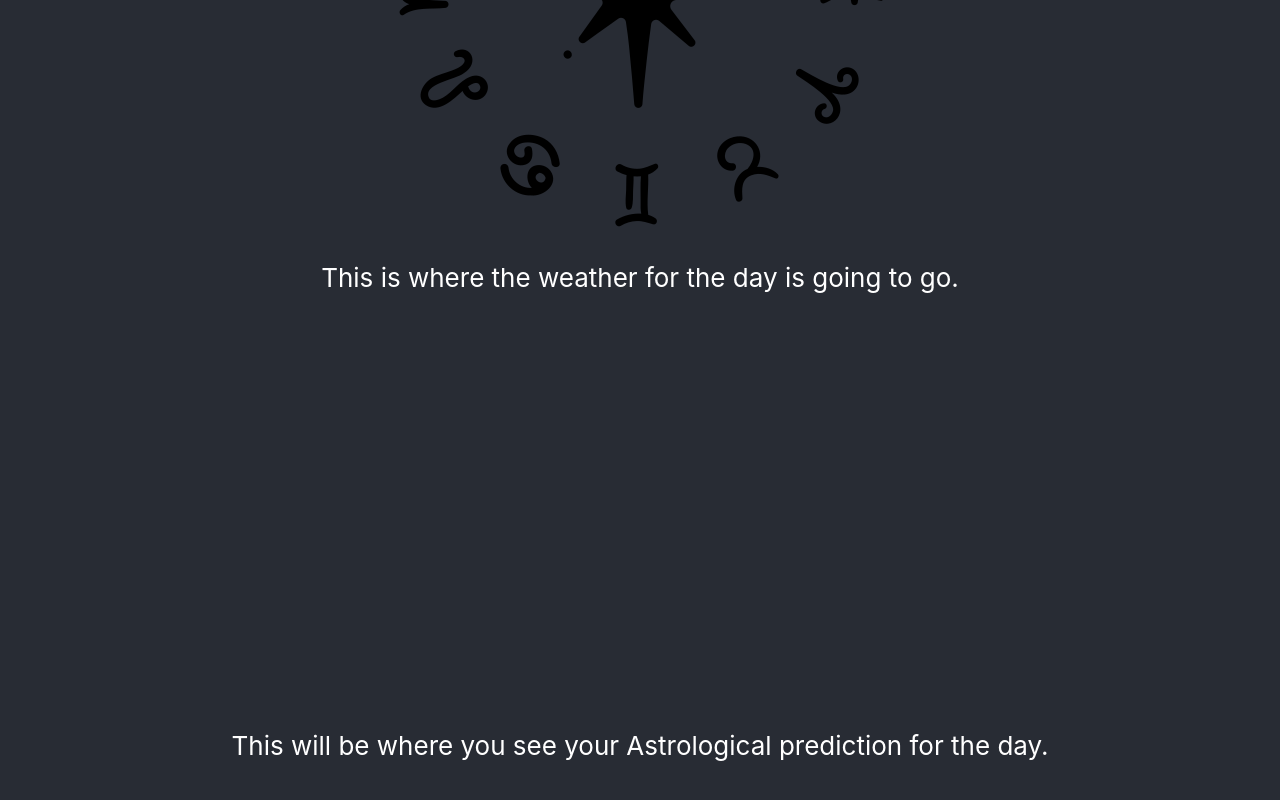
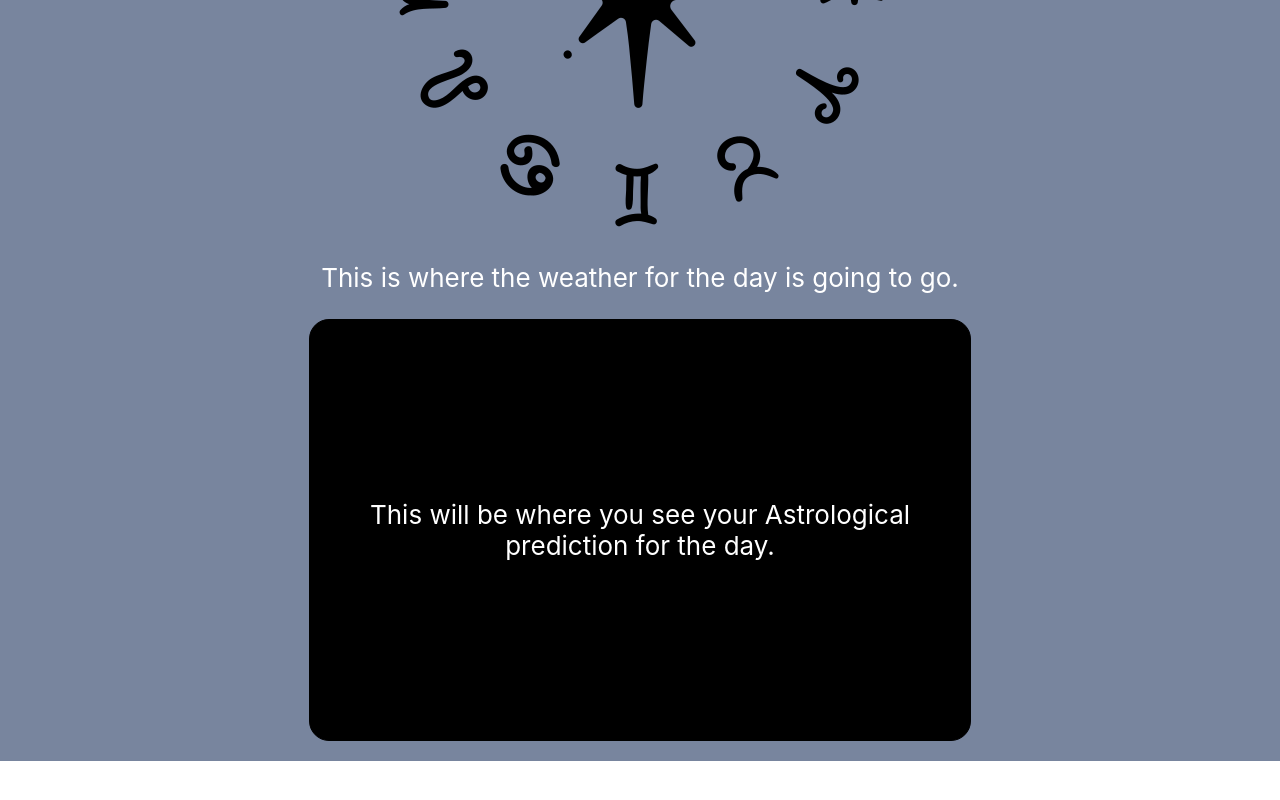
Before and after one commit to CoreySumma/astrology, a React (Create React App) app: page / in a window 1280 px wide. Shown: the part 276-1076 px from the top of the page. After the commit the page ends 1037 px from the top, so only its background shows below. Built offline with nearby package versions, Linux system fonts and the light colour scheme.

Commit message:
further restructure/organization of components

```diff
--- /dev/null
+++ b/src/components/header/Header.jsx
@@ -0,0 +1,6 @@
+export default function Header() {
+  <header className="App-header">
+    <img src="../../images/zodiac.png" alt="" />
+    <p>This is where the weather for the day is going to go.</p>
+  </header>;
+}
--- /dev/null
+++ b/src/components/weather/Weather.jsx
@@ -0,0 +1,5 @@
+export default function Weather() {
+  return (
+
+  );
+}
--- a/src/pages/App/App.css
+++ b/src/pages/App/App.css
@@ -7,14 +7,8 @@
   pointer-events: none;
 }
 
-@media (prefers-reduced-motion: no-preference) {
-  .App-logo {
-    animation: App-logo-spin infinite 20s linear;
-  }
-}
-
 .App-header {
-  background-color: #282c34;
+  background-color: #78859e;
   display: flex;
   flex-direction: column;
   align-items: center;
@@ -23,17 +17,33 @@
   color: white;
 }
 
+main {
+  display: flex;
+  background-color: #78859e;
+  flex-direction: column;
+  align-items: center;
+  justify-content: center;
+  text-align: center;
+}
+
 .App-main {
-  background-color: #282c34;
-  min-height: 100vh;
+  background-color: black;
+  min-height: 50vh;
+  width: 50%;
+  padding: 10px;
+  border: 1px solid black;
+  border-radius: 20px;
   display: flex;
   flex-direction: column;
   align-items: center;
   justify-content: center;
   font-size: calc(10px + 2vmin);
   color: white;
+  margin-bottom: 20px;
 }
 
-.App-link {
-  color: #61dafb;
+.App-main :hover {
+  background-color: #78859e;
+  color: black;
+  transition: ease-in-out 0.5s;
 }
--- a/src/pages/App/App.jsx
+++ b/src/pages/App/App.jsx
@@ -8,10 +8,12 @@ export default function App() {
         <p>
           This is where the weather for the day is going to go.
         </p>
+      </header>
       <main>
-        <p className='App-main'>This will be where you see your Astrological prediction for the day.</p>
+        <div className='App-main'>
+        <p>This will be where you see your Astrological prediction for the day.</p>
+        </div>
       </main>
-      </header>
     </div>
   );
 }
```
Also changed, not shown: src/components/DayAtAGlance/DayAtAGlance.jsx (added), 1 other file (tests, documents, lock files or other folders).
